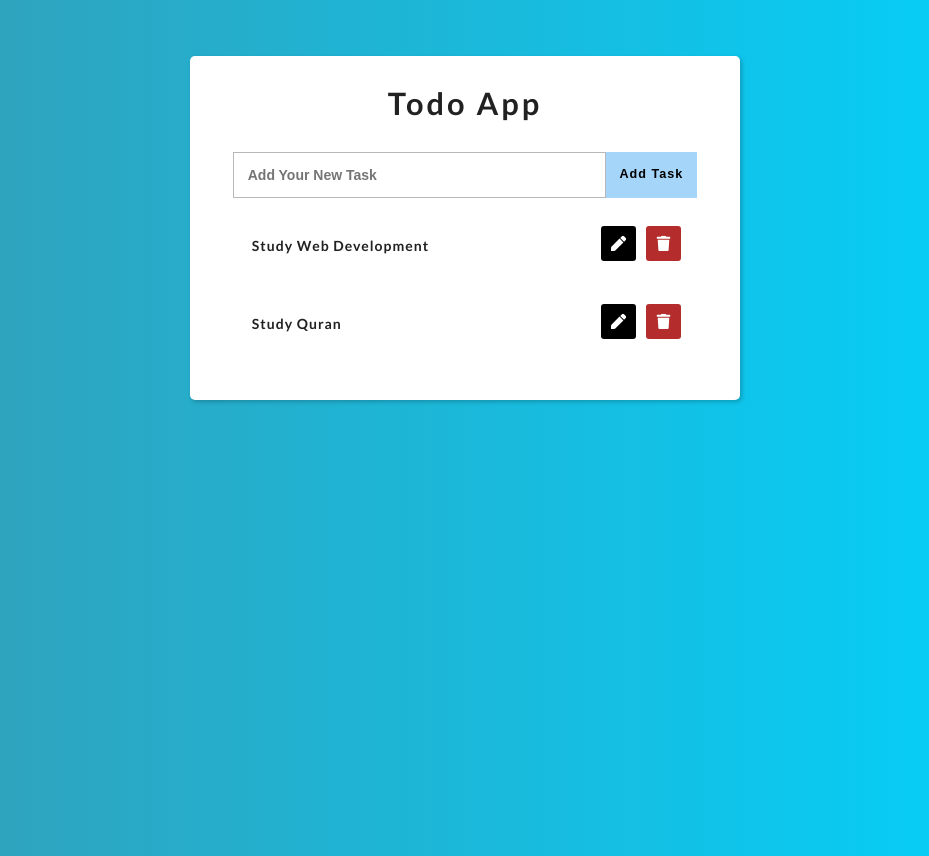
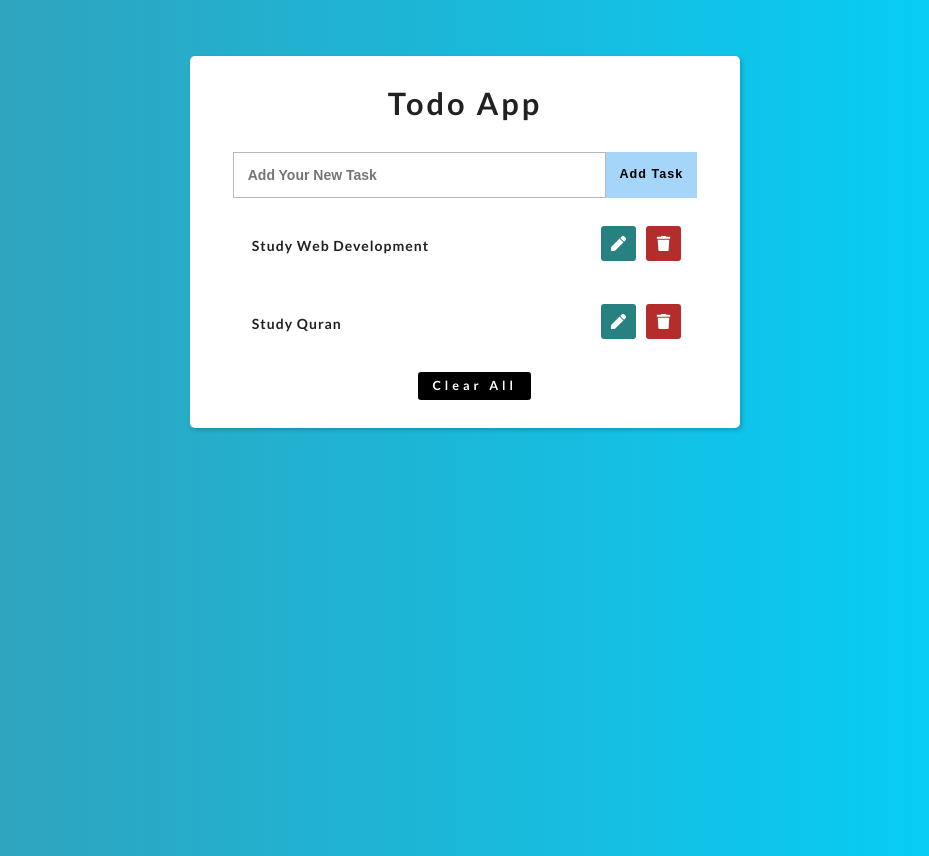
Before and after one commit to SheriefElnahas/16-React-Project-TodoList, a React (Vite) app: page / in a window 1280 px wide. Shown: the whole page, without its empty margins (175-1104 px from the left). Built offline with nearby package versions, Linux system fonts and the light colour scheme.

Commit message:
Clear All Button

```diff
--- a/src/App.css
+++ b/src/App.css
@@ -93,7 +93,7 @@ body {
 }
 
 .icons svg:nth-child(1) {
-  background: #000000;
+  background: #288181;
   color: #fff;
   font-size: 2.5rem;
   padding: 0.7rem;
@@ -101,3 +101,25 @@ body {
   border-radius: 3px;
   cursor: pointer;
 }
+
+.App-delete-btn {
+  text-align: center;
+  background: #000000;
+  color: #fff;
+  border: none;
+  font-weight: bold;
+
+  letter-spacing: 4px;
+  padding: 0.5rem 1rem;
+  cursor: pointer;
+  font-size: 0.9rem;
+  font-family: inherit;
+  margin-left: 40%;
+  border-radius: 3px;
+  transition: all 0.2s linear;
+}
+
+.App-delete-btn:hover {
+  background: #f58b8b;
+  color: black;
+}
--- a/src/App.jsx
+++ b/src/App.jsx
@@ -27,7 +27,7 @@ function App() {
       taskId: nanoid(),
     };
 
-    setTasks((prevTasks) => [...prevTasks, newTask]);
+    setTasks((prevTasks) => [newTask, ...prevTasks]);
   };
 
   const onEditClick = (taskId) => {
@@ -64,6 +64,12 @@ function App() {
     });
   };
 
+  const onClearClicked = () => {
+    setTasks((_) => {
+      return [];
+    });
+  };
+
   return (
     <div className="App">
       <h1>Todo App</h1>
@@ -71,6 +77,11 @@ function App() {
       {!toggleEdit && <AddTask onAddTask={onAddTask} />}
       {toggleEdit && <EditTask selectedTask={selectedTask} onUpdateTask={onUpdateTask} />}
       <TaskList tasks={tasks} onEditClick={onEditClick} onDeleteClicked={onDeleteClicked} />
+      {tasks.length > 0 && (
+        <button onClick={onClearClicked} className="App-delete-btn">
+          Clear All
+        </button>
+      )}
     </div>
   );
 }
```
